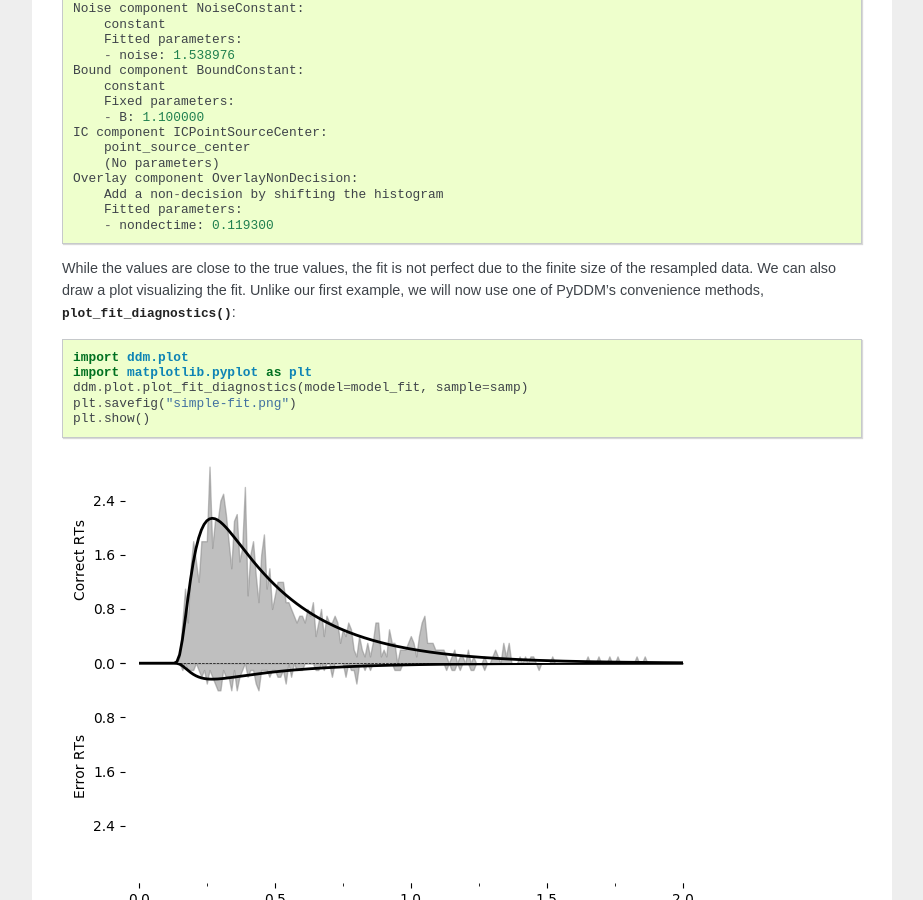
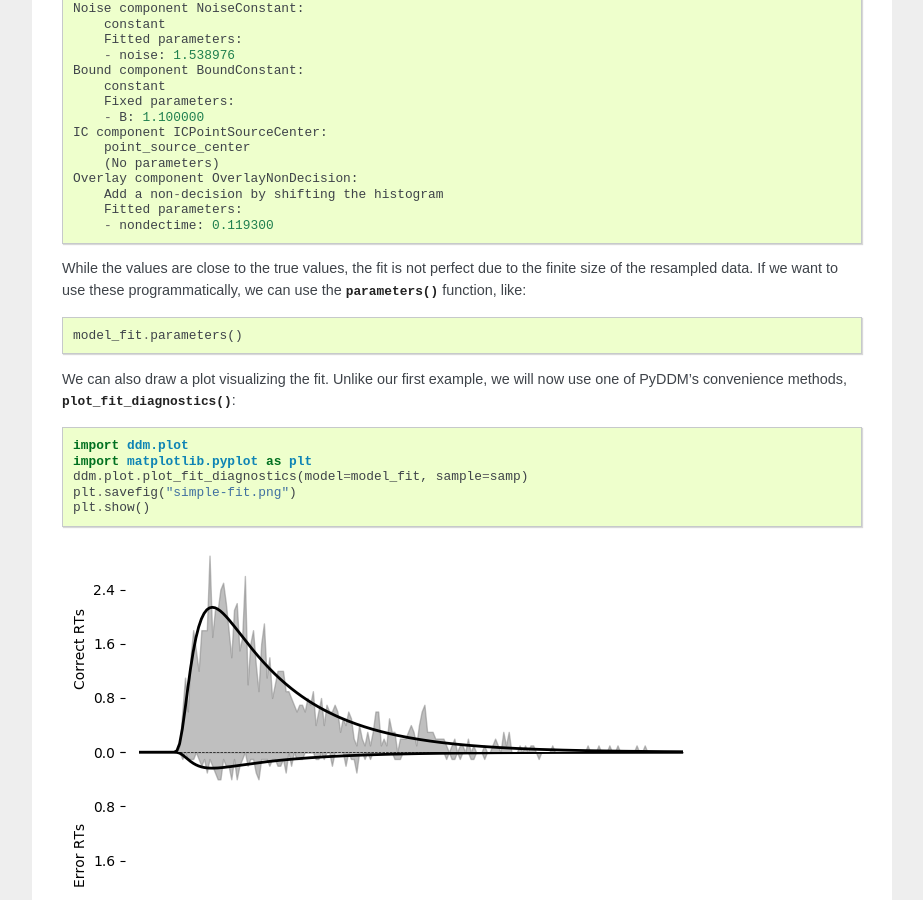
Before and after one commit to mwshinn/PyDDM, a Sphinx documentation site: the page built from doc/quickstart.rst, in a window 1280 px wide and 900 px high, scrolled down 2410 px. Shown: the whole window, without its empty margins (198-1121 px from the left). Built offline with Sphinx 7.4.7, drawn with Linux system fonts in a browser that asks for light colours; formulas are drawn with MathJax 3; some of the changed text lies outside the part shown.

Commit message:
Make it easy to access model parameters in Python without printing them

```diff
--- a/doc/downloads/roitman_shadlen.py
+++ b/doc/downloads/roitman_shadlen.py
@@ -89,7 +89,7 @@ model_rs = Model(name='Roitman data, drift varies with coherence',
 # determine that DriftCoherence will allow an analytical solution.
 fit_model_rs = fit_adjust_model(sample=roitman_sample, model=model_rs, verbose=False)
 display_model(fit_model_rs)
-
+fit_model_rs.parameters()
 
 # Plot the model fit to the PDFs and save the file.
 import ddm.plot
--- a/doc/downloads/simple.py
+++ b/doc/downloads/simple.py
@@ -38,6 +38,7 @@ fit_adjust_model(samp, model_fit,
                  lossfunction=LossRobustBIC, verbose=False)
 
 display_model(model_fit)
+model_fit.parameters()
 
 # Plot the model fit to the PDFs and save the file.
 import ddm.plot
--- a/doc/quickstart.rst
+++ b/doc/quickstart.rst
@@ -120,14 +120,21 @@ values may vary slightly::
       Fitted parameters:
       - nondectime: 0.119300
 
-While the values are close to the true values, the fit is not perfect
-due to the finite size of the resampled data. We can also draw a plot
+While the values are close to the true values, the fit is not perfect due to the
+finite size of the resampled data.  If we want to use these programmatically, we
+can use the :meth:`~.Model.parameters` function, like:
+
+.. literalinclude:: downloads/simple.py
+   :language: python
+   :lines: 41
+
+We can also draw a plot
 visualizing the fit.  Unlike our first example, we will now use one of
 PyDDM's convenience methods, :func:`~.plot.plot_fit_diagnostics`:
 
 .. literalinclude:: downloads/simple.py
    :language: python
-   :lines: 43-47
+   :lines: 44-48
 
 .. image:: images/simple-fit.png
 
@@ -301,6 +308,12 @@ fitting algorithm is stochastic)::
           - nparams: 3
           - samplesize: 2611
           - mess: ''
+
+Or, to access them within Python instead of printing them,
+
+.. literalinclude:: downloads/roitman_shadlen.py
+   :language: python
+   :lines: 92
 
 Note that if you see "Warning: renormalizing model solution from X to
 1." for some X, this is okay as long as X is close ($<10^{-5}$ or so)
```
Also changed, not shown: other parts of doc/quickstart.rst (+3 -3 lines), 1 other file.
